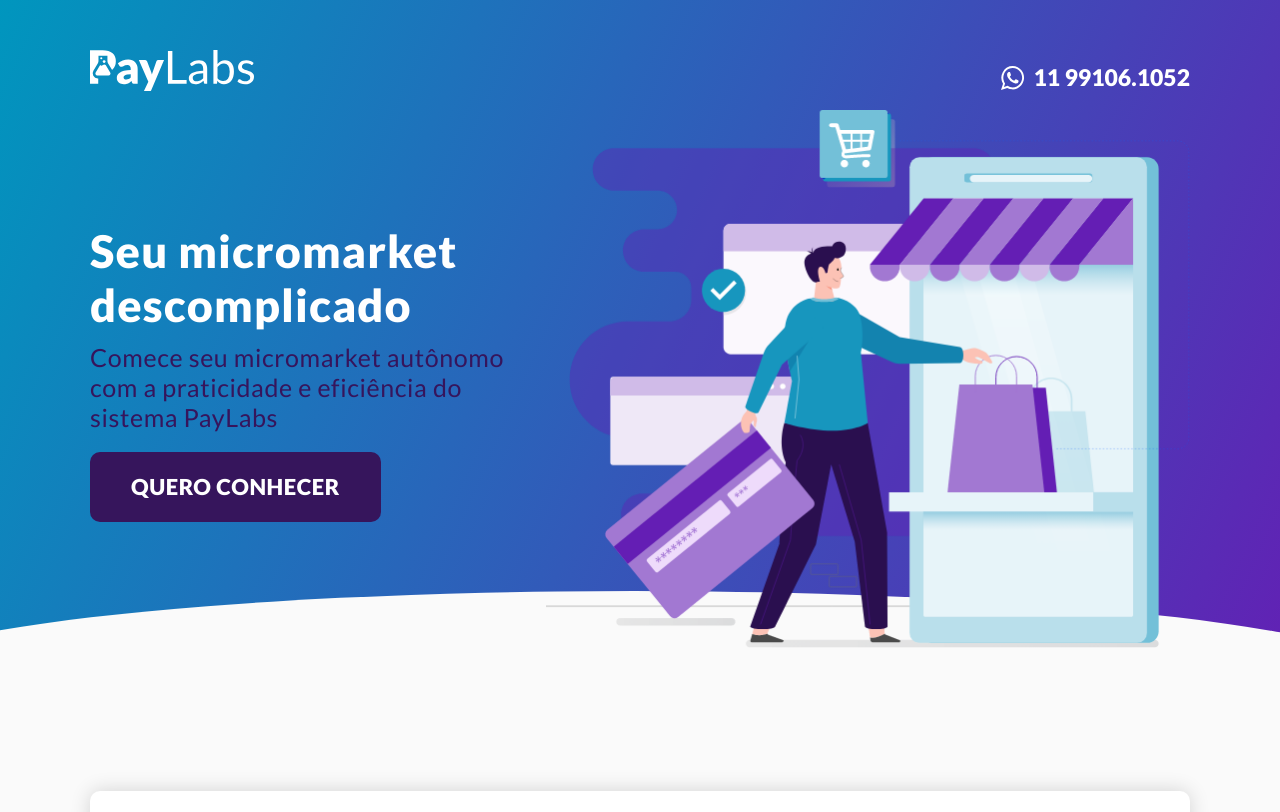
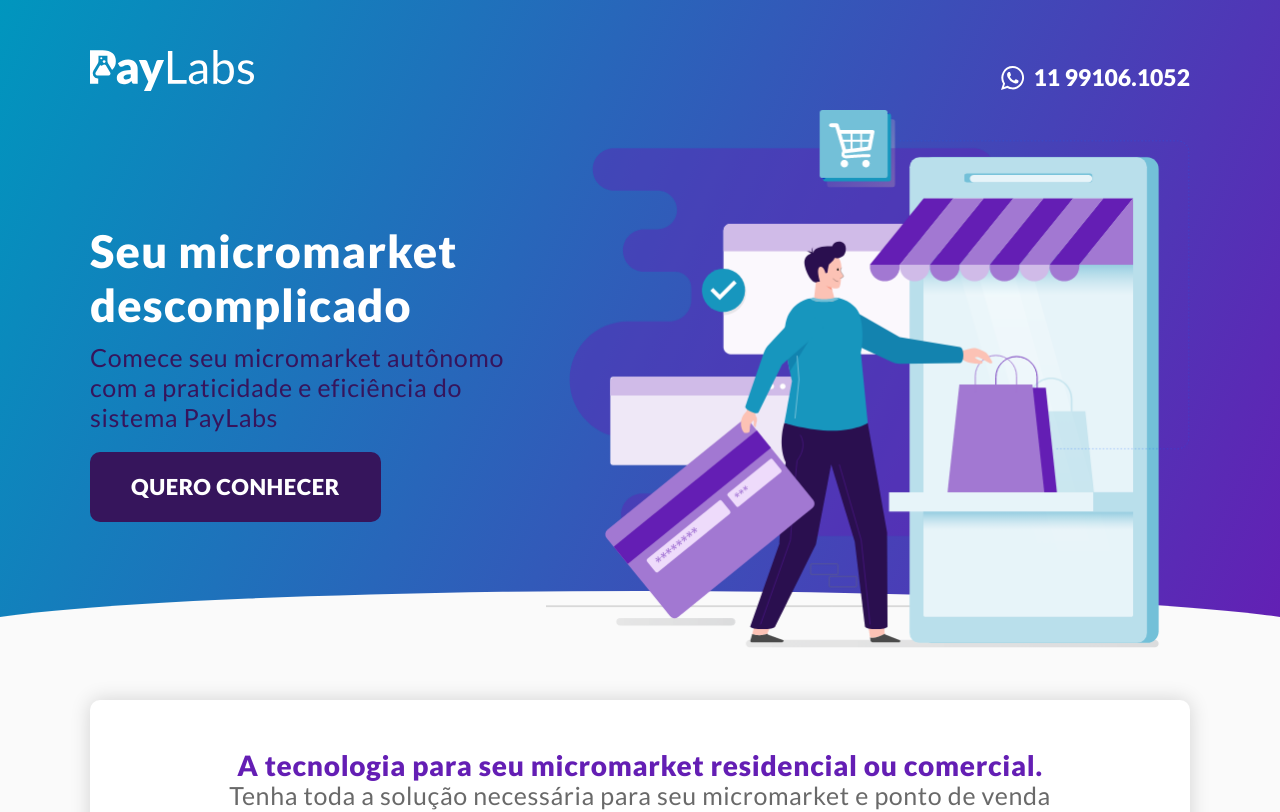
Before and after one commit to sycrot/attinge_digital_teste, a React (Create React App) app: page / in a window 1280 px wide. Shown: the top 812 px of the page. Built offline with nearby package versions, Linux system fonts and the light colour scheme.

Commit message:
css adjustments

```diff
--- a/src/components/header/styles.ts
+++ b/src/components/header/styles.ts
@@ -2,13 +2,19 @@
 
 export const Container = styled.div`
   width: 100%;
+  height: 880px;
   background: transparent linear-gradient(154deg, #0096BE 0%, #641EB4 100%) 0% 0%;
+  /* background: radial-gradient(circle at bottom, #fefefe 87%, transparent 10%) 0 740px no-repeat,
+              linear-gradient(114deg, #0096BE 0%, #641EB4 100%); */
   padding-top: 50px;
   position: relative;
   overflow: hidden;
 
   @media screen and (min-width: 1280px){
-    background: transparent linear-gradient(114deg, #0096BE 0%, #641EB4 100%) 0% 0% no-repeat padding-box;
+    height: 680px;
+
+    /* background: radial-gradient(circle at bottom, #fefefe 80%, transparent 10%) no-repeat scroll center 480px / 1440px 960px, linear-gradient(114deg, #0096BE 0%, #641EB4 100%); */
+    background: linear-gradient(114deg, #0096BE 0%, #641EB4 100%);
 
     display: flex;
     flex-direction: column;
@@ -144,17 +150,17 @@
 `
 
 export const AdBoard = styled.div`
-  width: 120%;
-  height: 60px;
+  width: 350%;
+  height: 100vh;
   background: #fafafa;
   border-radius: 50% 50% 0 0;
 
   margin-top: -15px;
-  margin-left: -10%;
+  margin-left: -125%;
 
   @media screen and (min-width: 1280px){
-    height: 180px;
+    width: 110%;
     margin-top: -60px;
-    margin-left: -1%;
+    margin-left: 0;
   }
 `
```
